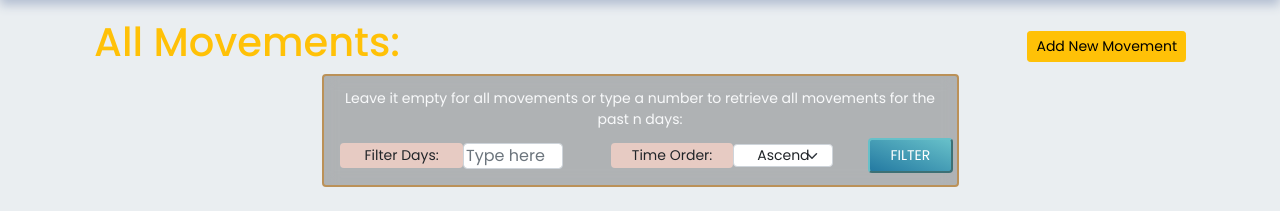
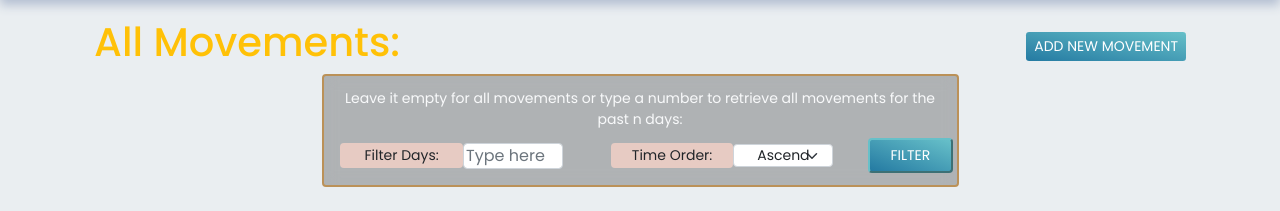
Before and after one commit to OsamaTbaileh/UltimateInventory, a Flask app: template templates/movements/all_movements.html in a window 1280 px wide. Shown: the part 78-289 px from the top of the page. Run offline with Flask 3, Linux system fonts and the light colour scheme; the template is opened without the code that fills it, so the values that code supplies are empty.

Commit message:
fix: Fix the class name

```diff
--- a/templates/movements/all_movements.html
+++ b/templates/movements/all_movements.html
@@ -7,7 +7,7 @@
     <div class="d-flex justify-content-between align-items-center">
       <h1 class="text-warning">All Movements:</h1>
       <div class="btn-container">
-        <a href="/movements/add_new_movement" class="btn btn-warning btn-sm">Add New Movement</a>
+        <a href="/movements/add_new_movement" class="blue-button btn-sm">Add New Movement</a>
       </div>
     </div>
 
```
